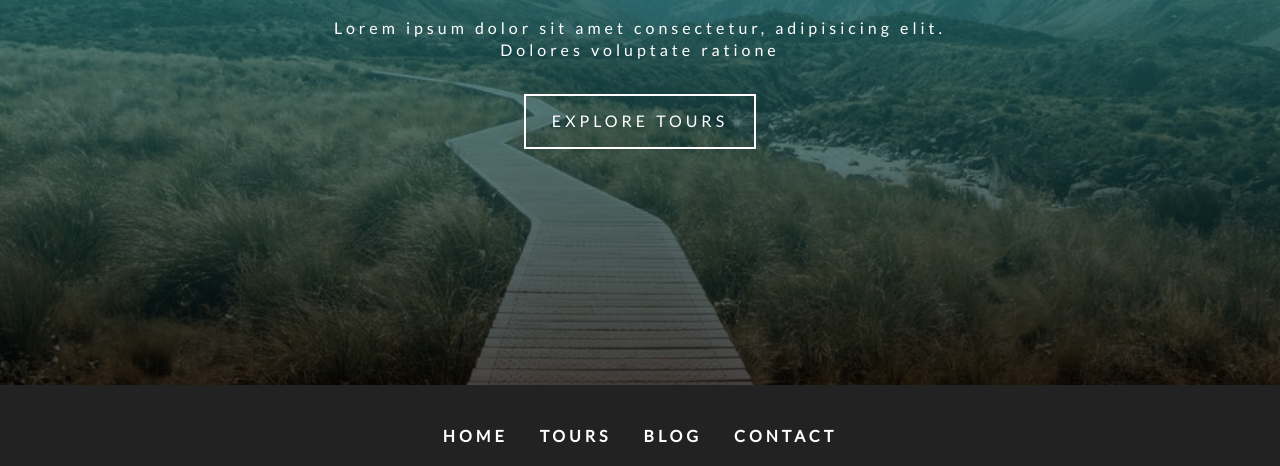
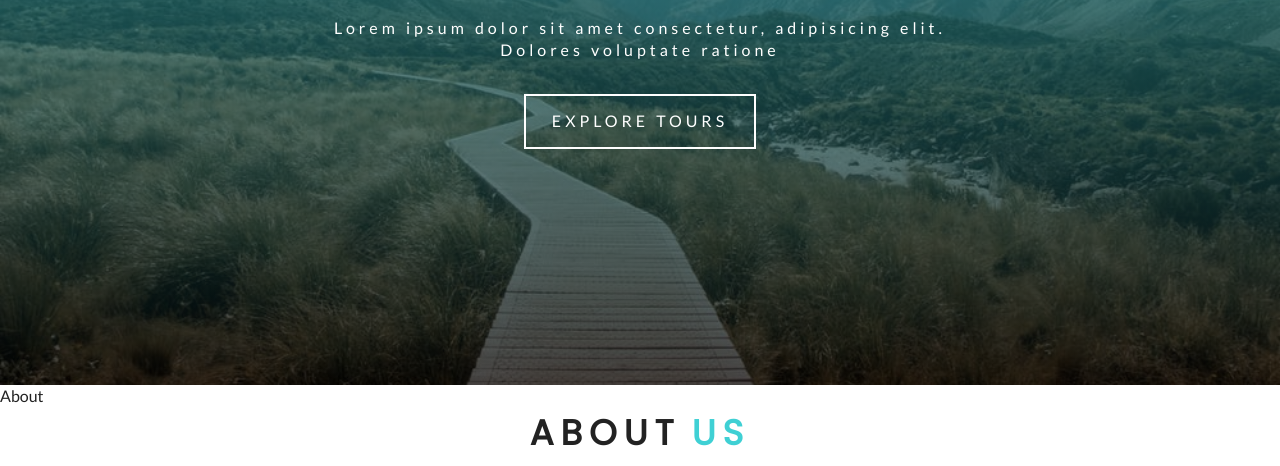
Before and after one commit to zephyrus21/backroads-gatsby, a Gatsby site: page / in a window 1280 px wide. Shown: the part 500-966 px from the top of the page. Built offline with nearby package versions, Linux system fonts and the light colour scheme; Gatsby itself is replaced by a stand-in of ours.

Commit message:
adding styled components

```diff
--- a/gatsby-config.js
+++ b/gatsby-config.js
@@ -1,10 +1,4 @@
-/**
- * Configure your Gatsby site with this file.
- *
- * See: https://www.gatsbyjs.com/docs/gatsby-config/
- */
-
 module.exports = {
   /* Your site config here */
-  plugins: [],
-}
+  plugins: [`gatsby-plugin-styled-components`],
+};
--- a/package.json
+++ b/package.json
@@ -13,10 +13,14 @@
         "test": "echo \"Write tests! -> https://gatsby.dev/unit-testing\" && exit 1"
     },
     "dependencies": {
+        "babel-plugin-styled-components": "^1.12.0",
         "gatsby": "^2.26.1",
+        "gatsby-background-image": "^1.4.0",
+        "gatsby-plugin-styled-components": "^3.9.0",
         "react": "^16.12.0",
         "react-dom": "^16.12.0",
-        "react-icons": "^4.1.0"
+        "react-icons": "^4.1.0",
+        "styled-components": "^5.2.1"
     },
     "repository": {
         "type": "git",
--- /dev/null
+++ b/src/components/Home/About.jsx
@@ -0,0 +1,13 @@
+import React from 'react';
+
+import Title from '../Title.styled';
+const About = () => {
+  return (
+    <div>
+      About
+      <Title title="About" subtitle="Us" />
+    </div>
+  );
+};
+
+export default About;
--- /dev/null
+++ b/src/components/Title.styled.jsx
@@ -0,0 +1,38 @@
+import React from 'react';
+import styled from 'styled-components';
+
+const Title = (props) => {
+  return (
+    <TitleWrapper>
+      <h4>
+        <span className="title">{props.title}</span>
+        <span>{props.subtitle}</span>
+      </h4>
+    </TitleWrapper>
+  );
+};
+
+const TitleWrapper = styled.div`
+  text-transform: uppercase;
+  font-size: 2.2rem;
+  margin-bottom: 2rem;
+  h4 {
+    text-align: center;
+    letter-spacing: 7px;
+    color: var(--primaryColor);
+  }
+  .title {
+    color: var(--mainBlack);
+  }
+  span {
+    display: block;
+  }
+  @media (min-width: 576px) {
+    span {
+      display: inline-block;
+      margin: 0 0.35rem;
+    }
+  }
+`;
+
+export default Title;
--- a/src/pages/index.jsx
+++ b/src/pages/index.jsx
@@ -4,6 +4,7 @@ import { Link } from 'gatsby';
 import Layout from '../components/Layout';
 import SimpleHero from '../components/SimpleHero';
 import Banner from '../components/Banner';
+import About from '../components/Home/About';
 
 export default function Home() {
   return (
@@ -18,6 +19,7 @@ export default function Home() {
           </Link>
         </Banner>
       </SimpleHero>
+      <About />
     </Layout>
   );
 }
```
Also changed, not shown: 1 other file.
